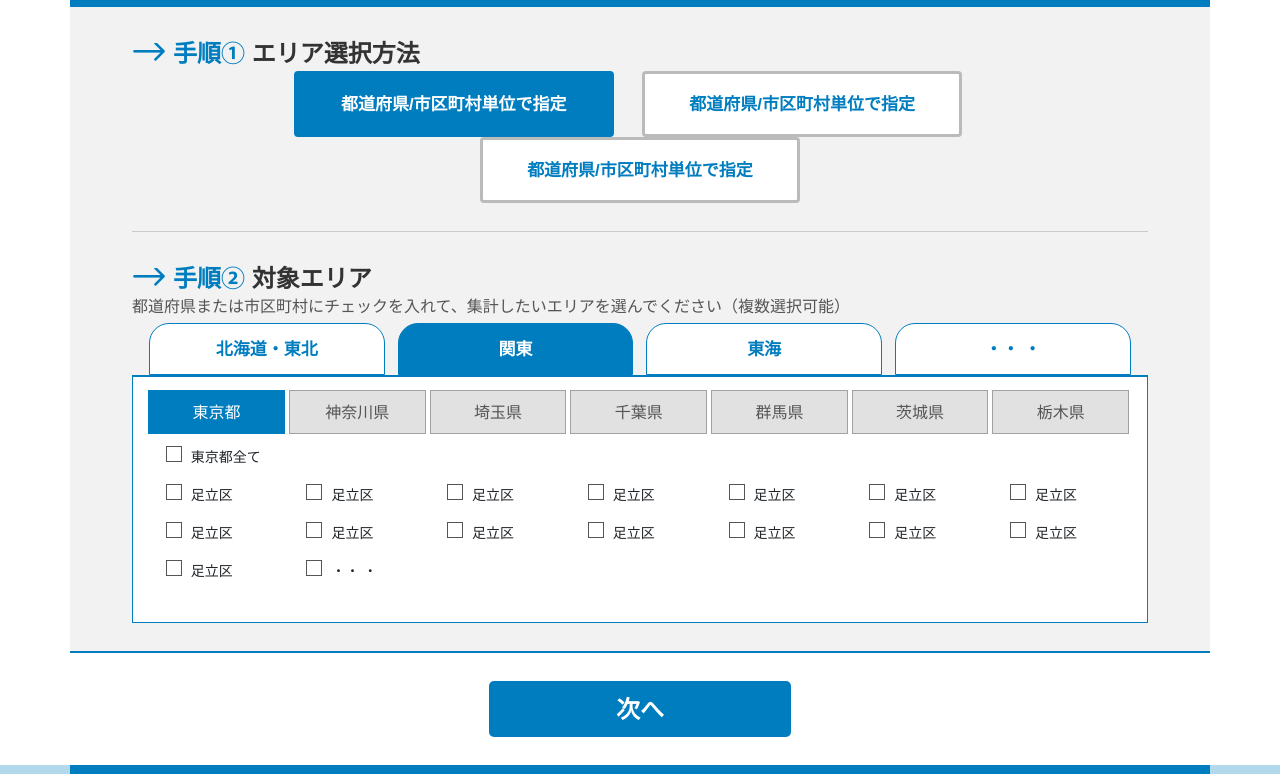
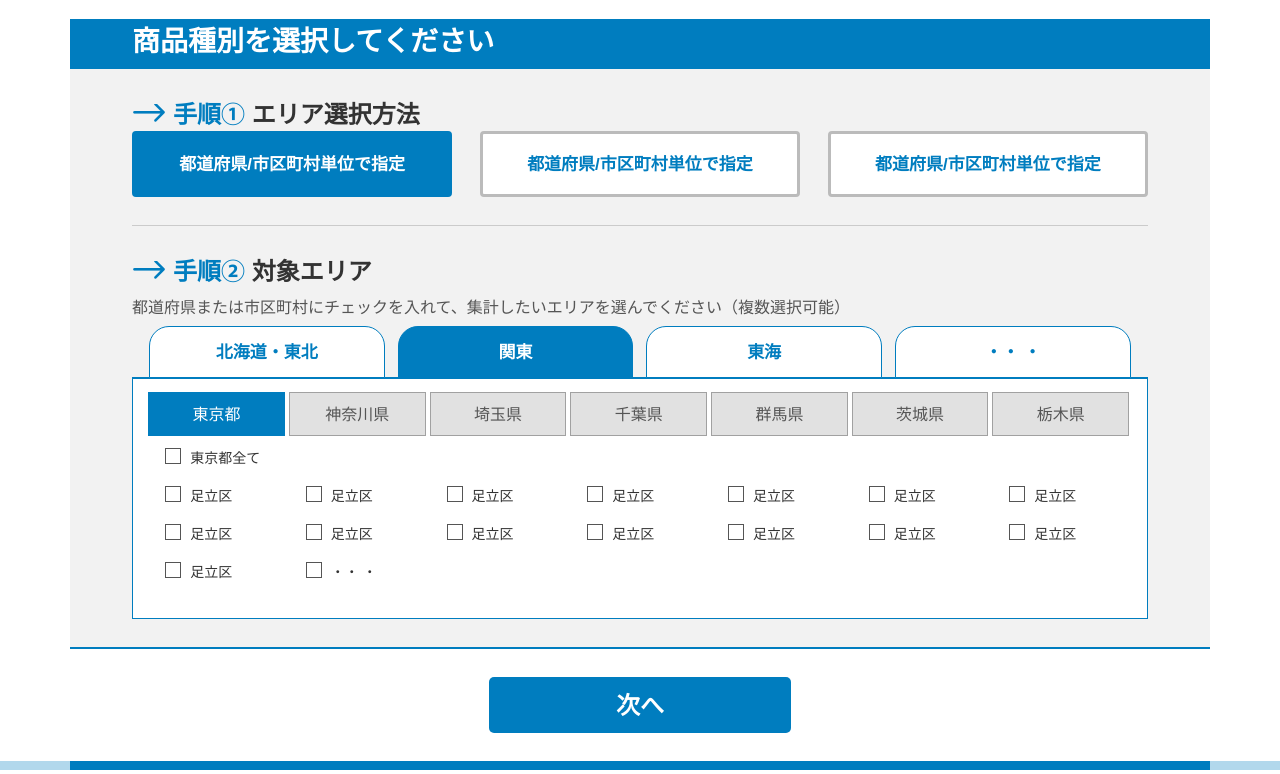
Before and after one commit to cloud9vn/frontend-technology-stack-research, a website: page app/index.html in a window 1280 px wide. Shown: the part 595-1369 px from the top of the page. Drawn offline with nearby package versions, Linux system fonts and the light colour scheme; files that its build step writes are made by us from their sources; files whose address does not match are found by name.

Commit message:
update html,css files add css, scripts, img minify

```diff
--- a/app/index.html
+++ b/app/index.html
@@ -8,9 +8,9 @@
 	<title>Trainning</title>
 	<link type="text/css" rel="stylesheet" href="../bower_components/normalize-css/normalize.css"/>
 	<link rel="stylesheet" type="text/css" href="../bower_components/bootstrap/dist/css/bootstrap.min.css"/>
-    <link rel="stylesheet" type="text/css" href="../app/styles/main.css">
+    <link rel="stylesheet" type="text/css" href="../app/styles/main.min.css">
 	<script src="../bower_components/jquery/dist/jquery.min.js"></script>
-    <script src="scripts/main.js"></script>
+    <script src="scripts/main.min.js"></script>
 </head>
 
 <body>
```
Also changed, not shown: app/page2.html (+2 -2 lines), app/images/minify/narrow.png (added), app/images/minify/sprite.png (added), app/scripts/main.min.js (added), app/styles/main.css, app/styles/main.min.css (added), app/styles/main.scss (renamed from app/scss/main.scss).
